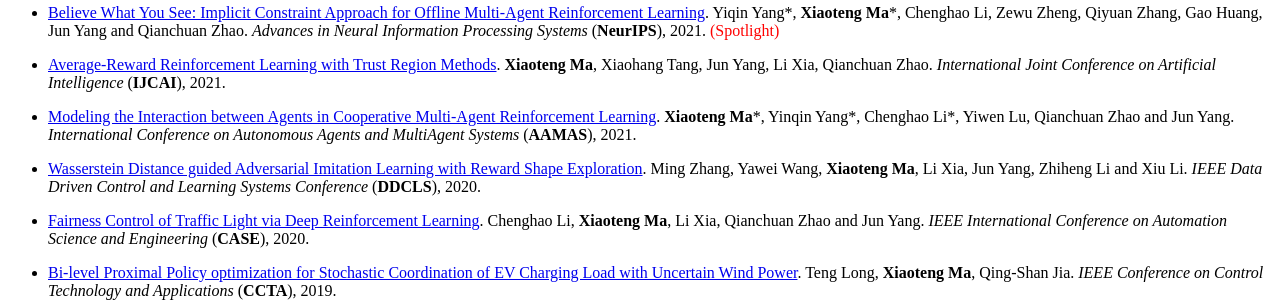
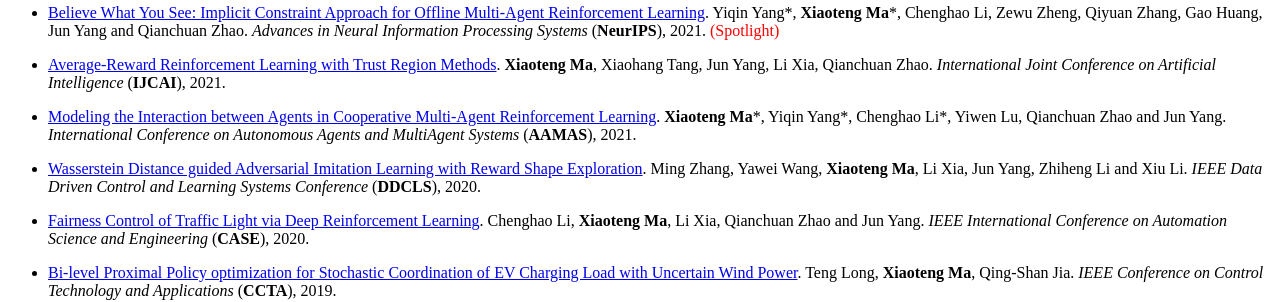
Before and after one commit to xtma/xtma.github.io, a Jekyll site: the page built from _pages/includes/pub.md, in a window 1280 px wide. Shown: the part 1112-1414 px from the top of the page. Built offline with Jekyll 4.4.1, drawn with Linux system fonts in a browser that asks for light colours; our own code applies the rules of GitHub Pages for plain Markdown files.

Commit message:
fix the name of yiqin

```diff
--- a/_pages/includes/pub.md
+++ b/_pages/includes/pub.md
@@ -30,7 +30,7 @@
 
 - [Average-Reward Reinforcement Learning with Trust Region Methods](https://arxiv.org/abs/2106.03442). **Xiaoteng Ma**, Xiaohang Tang, Jun Yang, Li Xia, Qianchuan Zhao. *International Joint Conference on Artificial Intelligence* (**IJCAI**), 2021.
 
-- [Modeling the Interaction between Agents in Cooperative Multi-Agent Reinforcement Learning](https://arxiv.org/abs/2102.06042). **Xiaoteng Ma**\*, Yinqin Yang\*, Chenghao Li\*, Yiwen Lu, Qianchuan Zhao and Jun Yang. *International Conference on Autonomous Agents and MultiAgent Systems* (**AAMAS**), 2021.
+- [Modeling the Interaction between Agents in Cooperative Multi-Agent Reinforcement Learning](https://arxiv.org/abs/2102.06042). **Xiaoteng Ma**\*, Yiqin Yang\*, Chenghao Li\*, Yiwen Lu, Qianchuan Zhao and Jun Yang. *International Conference on Autonomous Agents and MultiAgent Systems* (**AAMAS**), 2021.
 
 - [Wasserstein Distance guided Adversarial Imitation Learning with Reward Shape Exploration](https://arxiv.org/abs/2006.03503). Ming Zhang, Yawei Wang, **Xiaoteng Ma**, Li Xia, Jun Yang, Zhiheng Li and Xiu Li. *IEEE Data Driven Control and Learning Systems Conference* (**DDCLS**), 2020.
 
```
